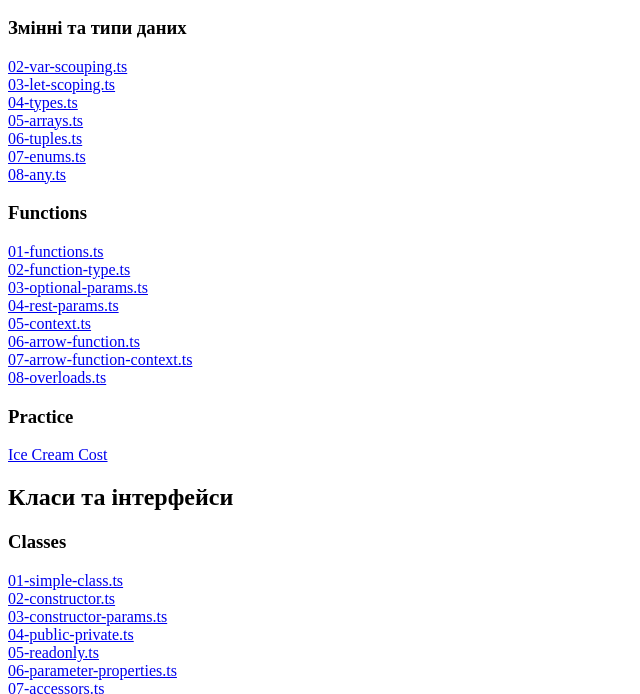
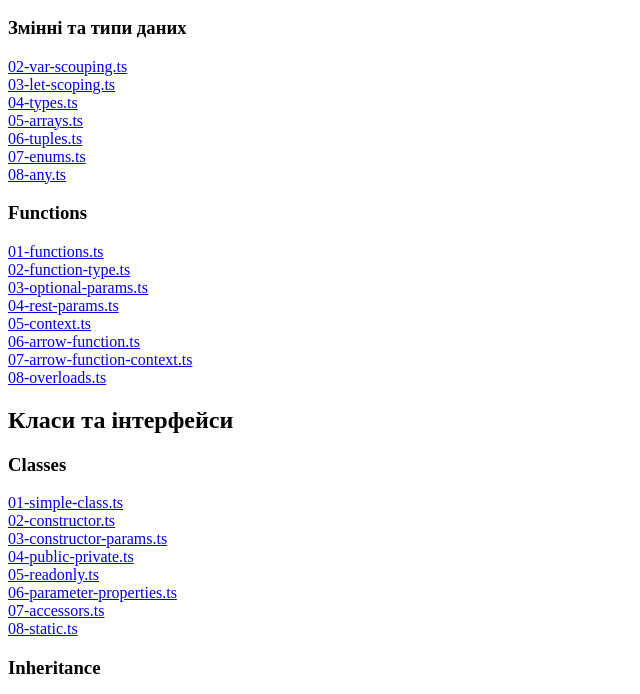
Before and after one commit to ValentynTse/Webpack, a website: page index.html in a window 1280 px wide. Shown: the part 110-804 px from the top of the page, without its empty margins (0-640 px from the left). Drawn offline with Linux system fonts and the light colour scheme.

Commit message:
Modified index.html

```diff
--- a/index.html
+++ b/index.html
@@ -29,10 +29,7 @@
       <a href="/pages/02-07-arrow-function-context.html">07-arrow-function-context.ts</a> <br />
       <a href="/pages/02-08-overloads.html">08-overloads.ts</a> <br />
    </section>
-   <section>
-      <h3>Practice</h3>
-      <a href="/pages/00-01-icecream.html">Ice Cream Cost</a> <br />
-   </section>
+
    <h2>Класи та інтерфейси</h2>
    <section>
       <h3>Classes</h3>
@@ -61,6 +58,7 @@
    </section>
    <section>
       <h3>Practice</h3>
+      <a href="/pages/00-01-icecream.html">Ice Cream Cost</a> <br />
       <a href="/pages/00-02-animals.html">Animals</a> <br />
       <a href="/pages/00-03-cars.html">Cars</a> <br />
    </section>
```
